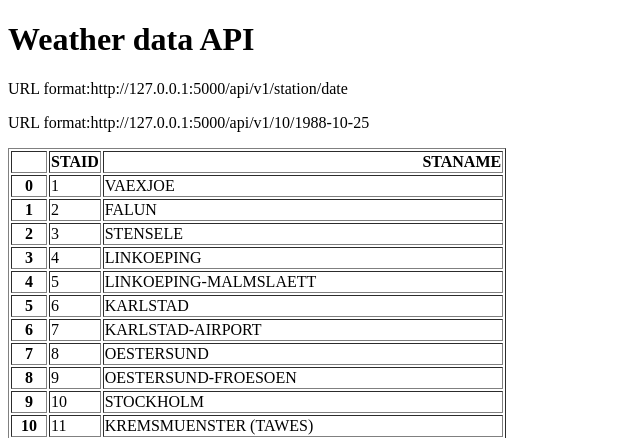
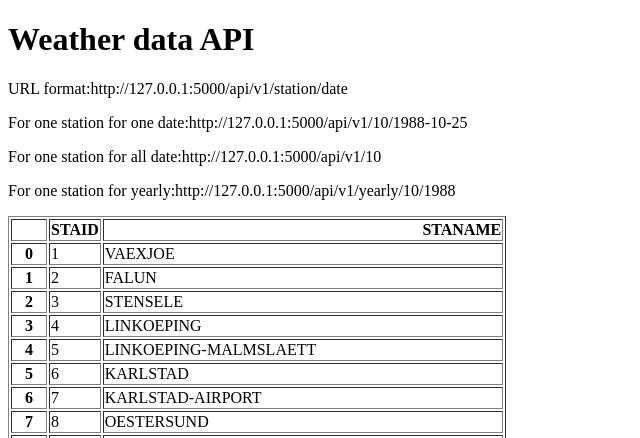
Before and after one commit to jacdacatlover/006_HistoricalWeatherAPI, a Flask app: page / in a window 1280 px wide. Shown: the top 438 px of the page, without its empty margins (0-640 px from the left). Run offline with Flask 3, Linux system fonts and the light colour scheme.

Commit message:
Day 29- Add URL endpoint for yearly and all dates

```diff
--- a/main.py
+++ b/main.py
@@ -19,4 +19,20 @@ def about(station, date):
                "date": date,
                "temperature":temperature}
 
+@app.route("/api/v1/<station>")
+def all_data(station):
+    filename = "data_small/TG_STAID" + str(station).zfill(6) + ".txt"
+    df = pd.read_csv(filename, skiprows=20, parse_dates=["    DATE"])
+    result = df.to_dict(orient="records")
+    return result
+
+@app.route("/api/v1/yearly/<station>/<year>")
+def yearly(station, year):
+    filename = "data_small/TG_STAID" + str(station).zfill(6) + ".txt"
+    df = pd.read_csv(filename, skiprows=20)
+    df["    DATE"] = df["    DATE"].astype(str)
+    result = df[df["    DATE"].str.startswith(str(year))].to_dict(orient="records")
+    return result
+
+
 app.run(debug=True)
--- a/templates/home.html
+++ b/templates/home.html
@@ -7,7 +7,9 @@
 <body>
 <h1>Weather data API</h1>
 <p>URL format:http://127.0.0.1:5000/api/v1/station/date</p>
-<p>URL format:http://127.0.0.1:5000/api/v1/10/1988-10-25</p>
+<p>For one station for one date:http://127.0.0.1:5000/api/v1/10/1988-10-25</p>
+<p>For one station for all date:http://127.0.0.1:5000/api/v1/10</p>
+<p>For one station for yearly:http://127.0.0.1:5000/api/v1/yearly/10/1988</p>
 <p>{{data|safe}}</p>
 </body>
 </html>
```
